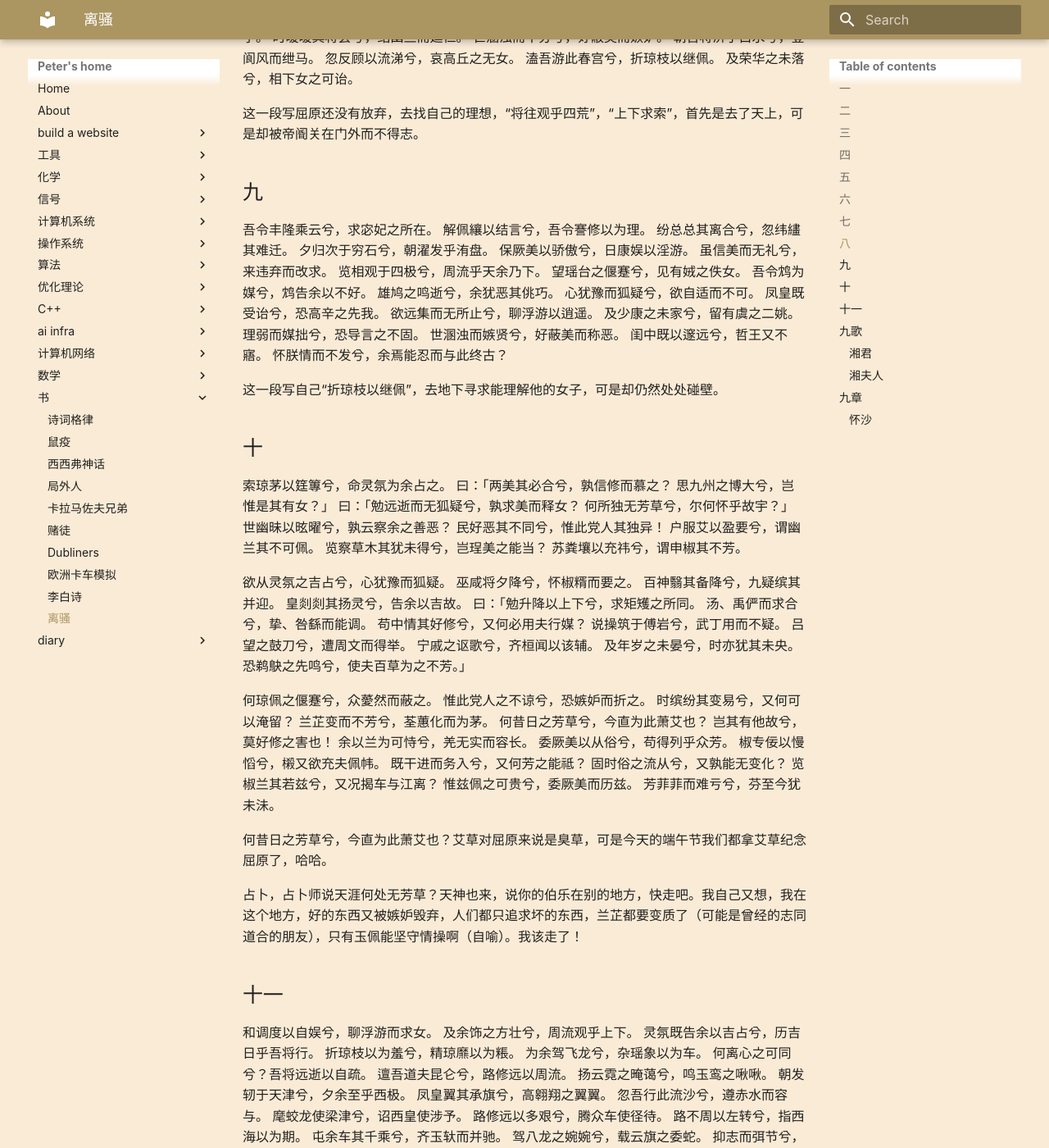
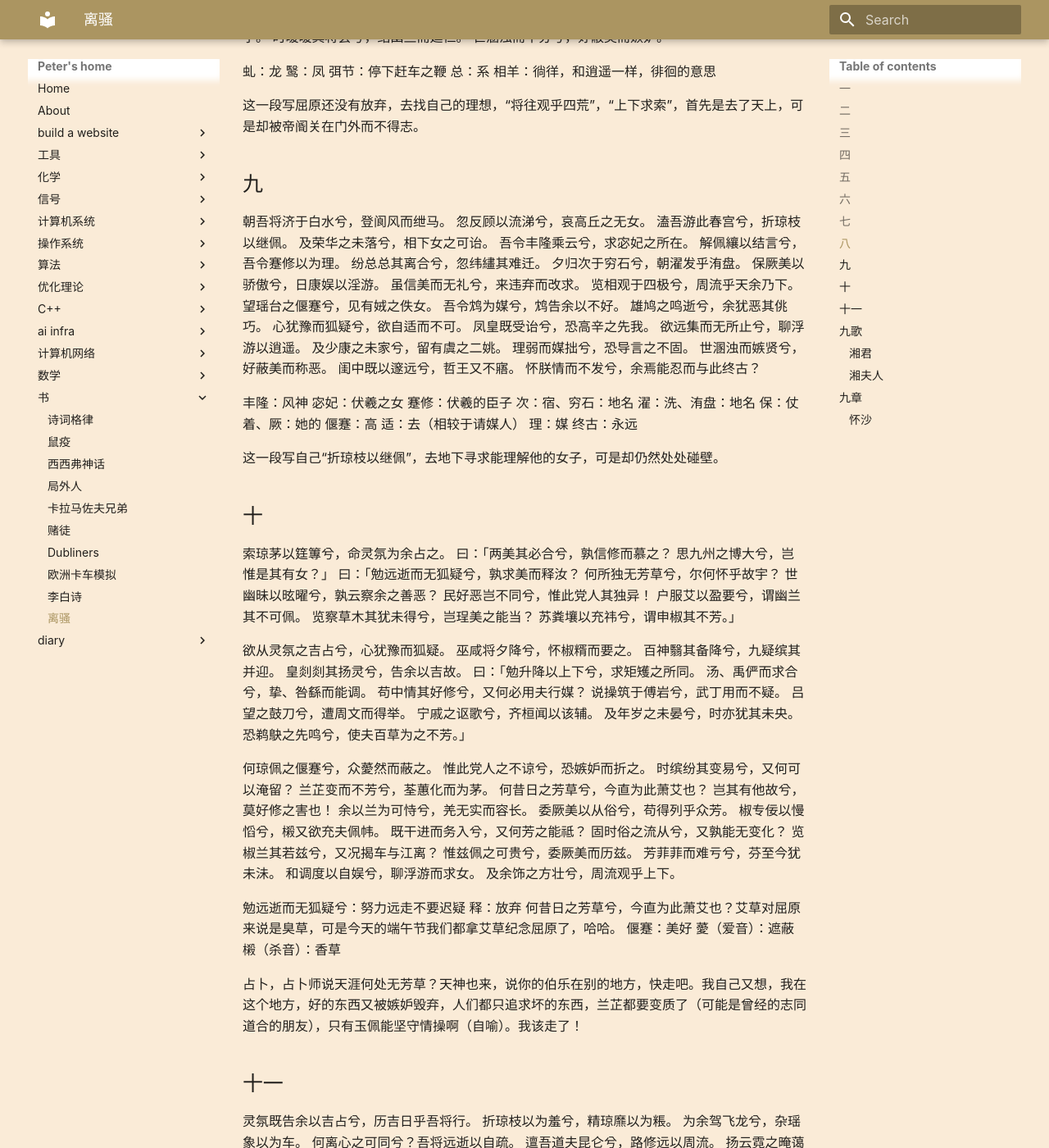
Before and after one commit to peter5723/peter5723.github.io, an MkDocs documentation site: the page built from docs/wen/lisao.md, in a window 1280 px wide and 1400 px high, scrolled down 3143 px. Shown: the whole window at 82% size. Built offline with MkDocs 1.6.1 and Material for MkDocs 9.7.7, drawn with Linux system fonts in a browser that asks for light colours; some of the changed text lies outside the part shown.

Commit message:
12.28 update

```diff
--- a/docs/wen/lisao.md
+++ b/docs/wen/lisao.md
@@ -190,17 +190,17 @@
 《九辩》《九歌》：相传是启从天上偷带到人间的乐曲。康是启之子。
 五子：康兄弟五人。用：因此。 衖：即巷
 佚畋：无节制在田里打猎
-浞：后羿的宰相，杀了后羿霸占了后羿的妻子
+浞：后羿的宰相，杀了后羿霸占了后羿的妻子，厥家：妻子
 浇（澳音）：浞的儿子，强圉（yǔ）：强壮多力。
 错：置，给予
-阽（dian4）：临近危险
+阽（dian4）：看、览
 
 这一段是对姐姐的回答。回顾历史，那些作恶的人，都没有好下场，持有美德的人才能得到上天的感召。所以我只好坚守自己的志向。
 
 ## 八
 
 跪敷衽以陈辞兮，耿吾既得此中正。
-驷玉虬以桀鹥兮，溘埃风余上征。
+驷玉虬以乘鹥兮，溘埃风余上征。
 朝发轫于苍梧兮，夕余至乎县圃。
 欲少留此灵琐兮，日忽忽其将暮。
 吾令羲和弭节兮，望崦嵫而勿迫。
@@ -215,17 +215,24 @@
 吾令帝阍开关兮，倚阊阖而望予。
 时暧暧其将罢兮，结幽兰而延伫。
 世溷浊而不分兮，好蔽美而嫉妒。
-朝吾将济于白水兮，登阆风而绁马。
-忽反顾以流涕兮，哀高丘之无女。
-溘吾游此春宫兮，折琼枝以继佩。
-及荣华之未落兮，相下女之可诒。
+
+
+虬：龙 鹥：凤
+弭节：停下赶车之鞭
+总：系
+相羊：徜徉，和逍遥一样，徘徊的意思
+
 
 这一段写屈原还没有放弃，去找自己的理想，“将往观乎四荒”，“上下求索”，首先是去了天上，可是却被帝阍关在门外而不得志。
 
 ## 九
 
+朝吾将济于白水兮，登阆风而绁马。
+忽反顾以流涕兮，哀高丘之无女。
+溘吾游此春宫兮，折琼枝以继佩。
+及荣华之未落兮，相下女之可诒。
 吾令丰隆乘云兮，求宓妃之所在。
-解佩纕以结言兮，吾令謇修以为理。
+解佩纕以结言兮，吾令蹇修以为理。
 纷总总其离合兮，忽纬繣其难迁。
 夕归次于穷石兮，朝濯发乎洧盘。
 保厥美以骄傲兮，日康娱以淫游。
@@ -243,6 +250,16 @@
 闺中既以邃远兮，哲王又不寤。
 怀朕情而不发兮，余焉能忍而与此终古？
 
+丰隆：风神
+宓妃：伏羲之女
+蹇修：伏羲的臣子
+次：宿、穷石：地名 濯：洗、洧盘：地名
+保：仗着、厥：她的
+偃蹇：高
+适：去（相较于请媒人）
+理：媒
+终古：永远
+
 这一段写自己“折琼枝以继佩”，去地下寻求能理解他的女子，可是却仍然处处碰壁。
 
 ## 十
@@ -250,13 +267,13 @@
 索琼茅以筳篿兮，命灵氛为余占之。
 曰：「两美其必合兮，孰信修而慕之？
 思九州之博大兮，岂惟是其有女？」
-曰：「勉远逝而无狐疑兮，孰求美而释女？
-何所独无芳草兮，尔何怀乎故宇？」
+曰：「勉远逝而无狐疑兮，孰求美而释汝？
+何所独无芳草兮，尔何怀乎故宇？
 世幽昧以昡曜兮，孰云察余之善恶？
-民好恶其不同兮，惟此党人其独异！
+民好恶岂不同兮，惟此党人其独异！
 户服艾以盈要兮，谓幽兰其不可佩。
 览察草木其犹未得兮，岂珵美之能当？
-苏粪壤以充祎兮，谓申椒其不芳。
+苏粪壤以充祎兮，谓申椒其不芳。」
 
 欲从灵氛之吉占兮，心犹豫而狐疑。
 巫咸将夕降兮，怀椒糈而要之。
@@ -285,15 +302,21 @@
 览椒兰其若兹兮，又况揭车与江离？
 惟兹佩之可贵兮，委厥美而历兹。
 芳菲菲而难亏兮，芬至今犹未沬。
+和调度以自娱兮，聊浮游而求女。
+及余饰之方壮兮，周流观乎上下。
 
+勉远逝而无狐疑兮：努力远走不要迟疑
+释：放弃
 何昔日之芳草兮，今直为此萧艾也？艾草对屈原来说是臭草，可是今天的端午节我们都拿艾草纪念屈原了，哈哈。
+偃蹇：美好
+薆（爱音）：遮蔽
+樧（杀音）：香草
 
 占卜，占卜师说天涯何处无芳草？天神也来，说你的伯乐在别的地方，快走吧。我自己又想，我在这个地方，好的东西又被嫉妒毁弃，人们都只追求坏的东西，兰芷都要变质了（可能是曾经的志同道合的朋友），只有玉佩能坚守情操啊（自喻）。我该走了！
 
 ## 十一
 
-和调度以自娱兮，聊浮游而求女。
-及余饰之方壮兮，周流观乎上下。
+
 灵氛既告余以吉占兮，历吉日乎吾将行。
 折琼枝以为羞兮，精琼爢以为粻。
 为余驾飞龙兮，杂瑶象以为车。
@@ -350,6 +373,8 @@
 采芳洲兮杜若，将以遗兮下女。
 时不可兮再得，聊逍遥兮容与。
 
+湘君写湘夫人到了约会地点却看不到湘君而思念。（湘君刚走，湘夫人才到）
+
 ### 湘夫人
 帝子降兮北渚，目眇眇兮愁予。
 袅袅兮秋风，洞庭波兮木叶下。
```
Also changed, not shown: docs/diary.md (+9 -0 lines).
